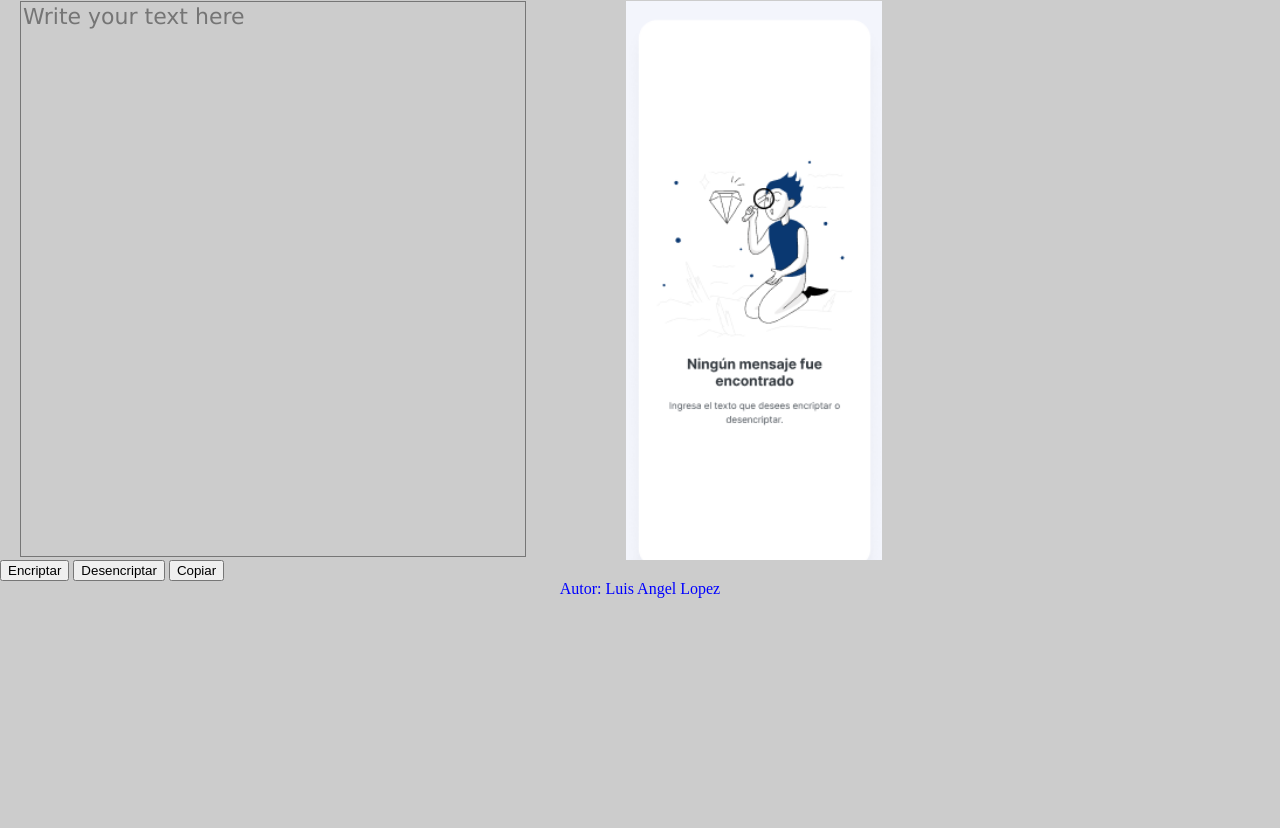
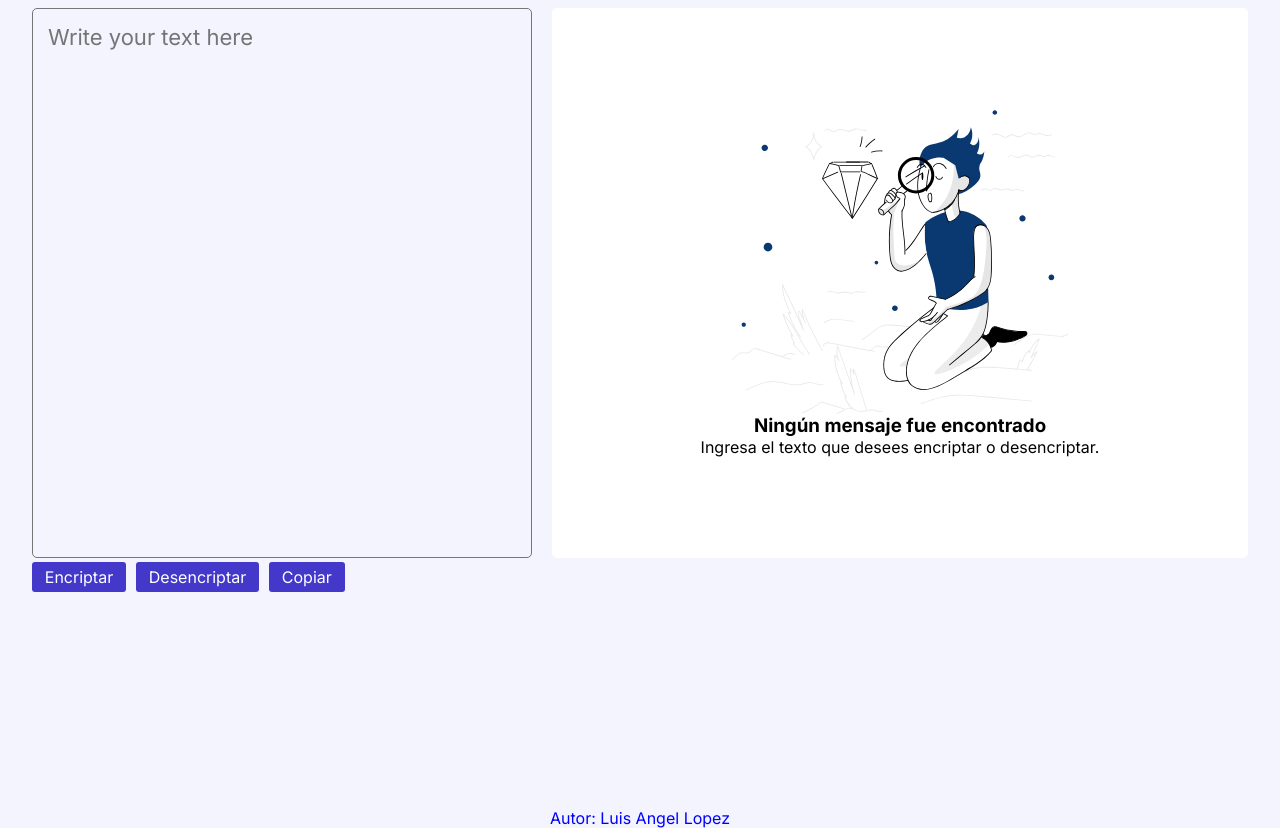
Before and after one commit to Luis-byte-z/Encriptador, a plain HTML site: page index.html in a window 1280 px wide. Shown: the part 61-889 px from the top of the page. Before the commit the page ends 800 px from the top, so only its background shows below. Drawn offline with Linux system fonts and the light colour scheme.

Commit message:
Update styles and functionality

```diff
--- a/index.html
+++ b/index.html
@@ -1,38 +1,49 @@
 <!DOCTYPE html>
 <html lang="en">
   <head>
-        <meta charset="UTF-8">
-        <meta name="viewport" content="width=device-width, initial-scale=1.0">
+    <meta charset="UTF-8" />
+    <meta name="viewport" content="width=device-width, initial-scale=1.0" />
     <title>Encriptador de texto</title>
-        <link rel="stylesheet" href="reset.css">
-        <link rel="stylesheet" href="style.css">
+    <link rel="stylesheet" href="reset.css" />
+    <link rel="stylesheet" href="style.css" />
+    <link rel="preconnect" href="https://fonts.googleapis.com" />
+    <link rel="preconnect" href="https://fonts.gstatic.com" crossorigin />
+    <link
+      href="https://fonts.googleapis.com/css2?family=Inter:wght@100..900&display=swap"
+      rel="stylesheet"
+    />
   </head>
 
   <body>
     <header>
-            <p class="title">Encriptador/Desencriptador</p>
+      <p class="title">Encriptador - Desencriptador</p>
     </header>
     <main>
-
       <div class="cajas">
         <div class="caja-texto">
-                    <textarea placeholder="Write your text here" class="mensaje-texto"></textarea>
-                </div>
-                <div class="caja-copiar">
-                    <textarea class=mensaje-copiar></textarea>
-                </div>
-            </div>
-
+          <textarea
+            id="textarea-texto"
+            placeholder="Write your text here"
+            class="mensaje-texto"
+          ></textarea>
           <div class="buttons">
             <button type="button">Encriptar</button>
             <button type="button">Desencriptar</button>
             <button type="button">Copiar</button>
           </div>
-
+        </div>
+        <div class="caja-copiar">
+          <textarea class="mensaje-copiar"></textarea>
+          <img src="imagenes/woman.svg" alt="" />
+          <h3>Ningún mensaje fue encontrado</h3>
+          <p>Ingresa el texto que desees encriptar o desencriptar.</p>
+        </div>
+      </div>
     </main>
     <footer>
       <p>Autor: Luis Angel Lopez</p>
     </footer>
 
+    <script src="script.js"></script>
   </body>
 </html>
--- a/reset.css
+++ b/reset.css
@@ -3,46 +3,8 @@
    License: none (public domain)
 */
 
-html, body, div, span, applet, object, iframe,
-h1, h2, h3, h4, h5, h6, p, blockquote, pre,
-a, abbr, acronym, address, big, cite, code,
-del, dfn, em, img, ins, kbd, q, s, samp,
-small, strike, strong, sub, sup, tt, var,
-b, u, i, center,
-dl, dt, dd, ol, ul, li,
-fieldset, form, label, legend,
-table, caption, tbody, tfoot, thead, tr, th, td,
-article, aside, canvas, details, embed,
-figure, figcaption, footer, header, hgroup,
-menu, nav, output, ruby, section, summary,
-time, mark, audio, video {
-	margin: 0;
-	padding: 0;
-	border: 0;
-	font-size: 100%;
-	font: inherit;
-	vertical-align: baseline;
+* {
+margin: 0;
+  padding: 0;
+  box-sizing: border-box;
 }
-/* HTML5 display-role reset for older browsers */
-article, aside, details, figcaption, figure,
-footer, header, hgroup, menu, nav, section {
-	display: block;
-}
-body {
-	line-height: 1;
-}
-ol, ul {
-	list-style: none;
-}
-blockquote, q {
-	quotes: none;
-}
-blockquote:before, blockquote:after,
-q:before, q:after {
-	content: '';
-	content: none;
-}
-table {
-	border-collapse: collapse;
-	border-spacing: 0;
-}
--- a/script.js
+++ b/script.js
@@ -0,0 +1,5 @@
+
+const cajaCopiar = document.querySelector('.caja-copiar');
+const altura = document.getElementById('textarea-texto').offsetHeight + "px";
+console.log(altura)
+cajaCopiar.style.height = altura;
--- a/style.css
+++ b/style.css
@@ -1,45 +1,84 @@
+body {
+  background-color: #f3f4fd;
+  font-family: "Inter", sans-serif;
+}
 
-body{
-    background-color:#CCCCCC;
+main {
+  display: flex;
+  flex-direction: column;
+  align-items: center;
+  width: 100%;
+  height: 100vh;
+  padding: 0 2rem;
 }
-.title{
-    color: blue;
-    font-size: 22px;
+
+.title {
+  color: #0a3970;
+  font-size: 24px;
+  font-weight: 700;
   padding: 20px 20px;
   text-transform: uppercase;
   text-decoration: solid;
-    font-family: Verdana;
 }
-.cajas{
+.cajas {
   display: flex;
+  width: 100%;
+  gap: 20px;
 }
-.caja-texto{
-    margin-left: 20px;
-}
-.mensaje-texto{
+.mensaje-texto {
   min-height: 550px;
   min-width: 500px;
   resize: none;
-    margin:auto;
   background-color: transparent;
-    font-family: verdana;
   font-size: 22px;
+  border-radius: 5px;
+  padding: 15px;
 }
-.caja-copiar{
-    background-image: url("imagenes/p.png");
-    background-size: cover;
-    background-repeat: no-repeat;
-    margin-left: 100px;
+
+.caja-texto textarea{
+    font-family: "Inter", sans-serif;
+
 }
-.mensaje-copiar{
-    min-width: 250px;
-    min-height: 55px;
-    font-size: 12px;
-    opacity: 0;
+
+.caja-copiar {
+  display: flex;
+  flex-direction: column;
+  justify-content: center;
+  align-items: center;
+  width: 100%;
+  height: 100%;
+  background-color: #fff;
+  border-radius: 5px;
 }
-.buttons{
+.caja-copiar textarea {
+  display: none;
+  width: 100%;
+  height: 100%;
 }
-footer{
+
+.buttons {
+  display: flex;
+  gap: 10px;
+}
+button {
+  all: unset;
+  font-size: 16px;
+  background-color: #4338ca;
+  padding: 0.3rem 0.8rem;
+  color: #fff;
+  border-radius: 3px;
+  cursor: pointer;
+  transition-property: color, background-color, border-color,
+    text-decoration-color, fill, stroke;
+  transition-timing-function: cubic-bezier(0.4, 0, 0.2, 1);
+  transition-duration: 150ms;
+}
+
+button:hover {
+  background-color: #675bf1;
+}
+
+footer {
   color: blue;
   text-align: center;
 }
```
Also changed, not shown: imagenes/woman.svg (added). Lines whose indentation alone changed are shown as unchanged.
